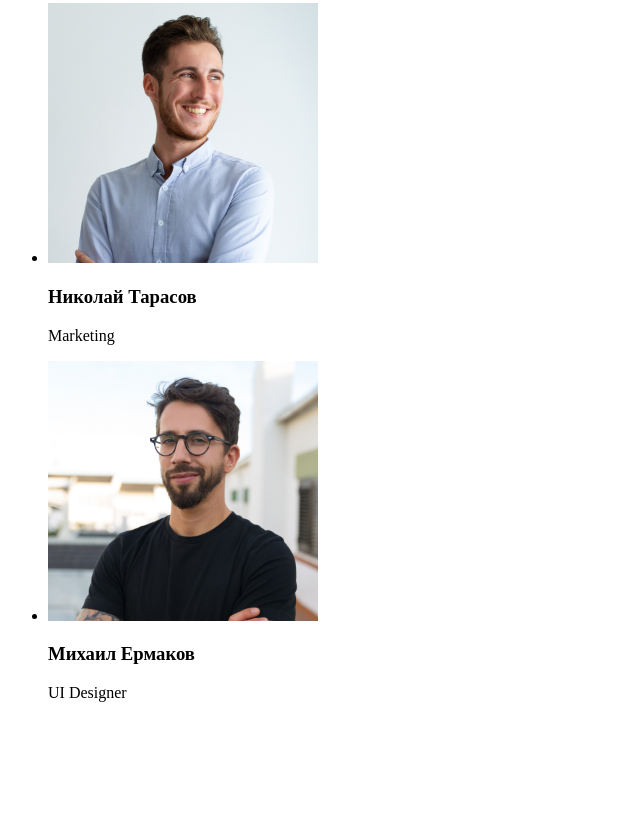
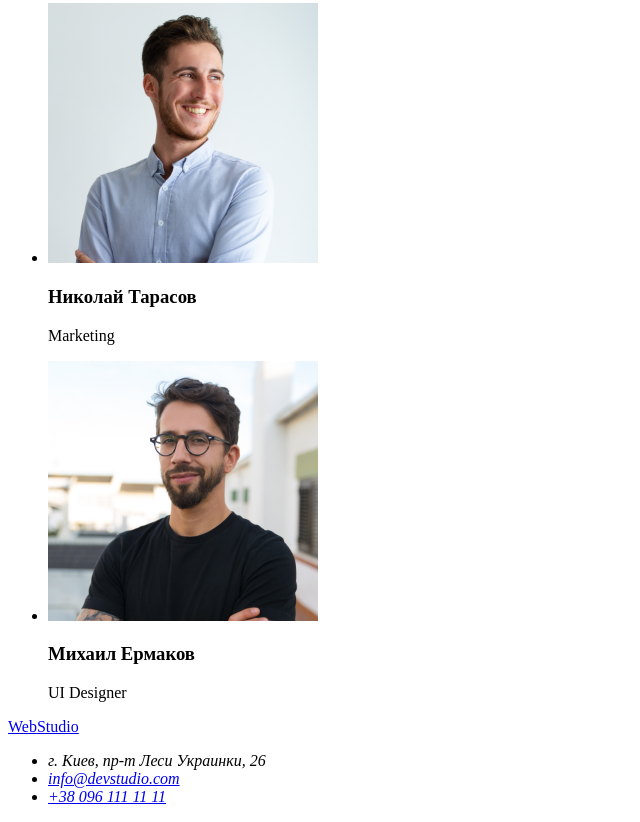
Before and after one commit to NataliiaChernieva/goit-markup-hw-01, a plain HTML site: page index.html in a window 1280 px wide. Shown: the part 2342-3164 px from the top of the page, without its empty margins (0-640 px from the left). Before the commit the page ends 3060 px from the top, so only its background shows below. Drawn offline with Linux system fonts and the light colour scheme.

Commit message:
добавлен футер

```diff
--- a/index.html
+++ b/index.html
@@ -101,13 +101,21 @@
 
     </main>
 
+    <!--Футер-->
     <footer>
+        <a href="index.html" aria-label="логотип сайта" lang="en">
+            <span>Web</span>Studio
+        </a>
+
+        <address>
+            <ul>
+                <li>г. Киев, пр-т Леси Украинки, 26</li>
+                <li><a href="mailto:info@devstudio.com">info@devstudio.com</a></li>
+                <li><a href="tel:+380961111111">+38 096 111 11 11</a></li>
+            </ul>
+        </address>
 
     </footer>
 
-
-
-
-
 </body>
 </html>
```
